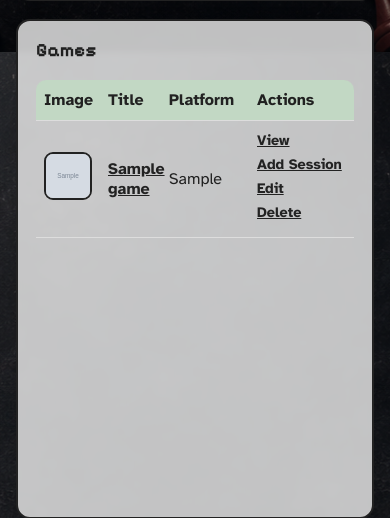
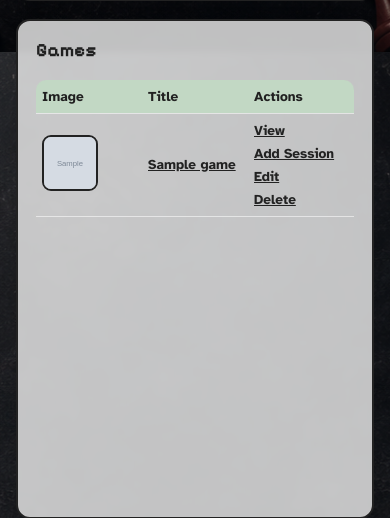
Before and after one commit to DarthCookie45/GameShelf, a Django app: page /games/ in a window 390 px wide. Shown: the part 792-1310 px from the top of the page. Run offline with Django 5.2, Linux system fonts and the light colour scheme; a user stored in the database is signed in; tables that the repository leaves empty hold one stand-in row (values such as "Sample post"); grey boxes marked "Sample" are stand-in pictures.

Commit message:
Fix responsive table and form polish

```diff
--- a/games/templates/games/games_list.html
+++ b/games/templates/games/games_list.html
@@ -116,11 +116,13 @@
                                 <td class="optional-col">{{ game.get_format_display }}</td>
                                 <td class="optional-col">{{ game.purchase_date|default:'-' }}</td>
                                 <td class="optional-col">{% if game.favourite %}Yes{% else %}No{% endif %}</td>
-                                <td class="table-actions">
-                                    <a href="{% url 'game_detail' game.pk %}">View</a>
-                                    <a href="{% url 'play_session_create' game.pk %}">Add Session</a>
-                                    <a href="{% url 'game_update' game.pk %}">Edit</a>
-                                    <a href="{% url 'game_delete' game.pk %}">Delete</a>
+                                <td>
+                                    <div class="table-actions">
+                                        <a href="{% url 'game_detail' game.pk %}">View</a>
+                                        <a href="{% url 'play_session_create' game.pk %}">Add Session</a>
+                                        <a href="{% url 'game_update' game.pk %}">Edit</a>
+                                        <a href="{% url 'game_delete' game.pk %}">Delete</a>
+                                    </div>
                                 </td>
                             </tr>
                         {% endfor %}
--- a/static/css/style.css
+++ b/static/css/style.css
@@ -562,19 +555,16 @@ h3,
 
 .table-wrap {
     max-width: 100%;
-    overflow-x: auto;
 }
 
 .games-table {
-    border-collapse: separate;
-    border-spacing: 0;
-    min-width: 950px;
+    border-collapse: collapse;
     width: 100%;
 }
 
 .games-table th,
 .games-table td {
-    border-bottom: 1px solid #dddddd;
+    border-bottom: 1px solid rgba(255, 255, 255, 0.55);
     padding: 12px;
     text-align: left;
     vertical-align: middle;
@@ -597,8 +587,12 @@ h3,
     text-decoration: none;
 }
 
+.games-table td {
+    overflow-wrap: anywhere;
+}
+
 .games-table tbody tr:hover {
-    background: var(--accent-soft);
+    background: rgba(255, 255, 255, 0.2);
 }
 
 .table-title-link {
@@ -607,14 +601,18 @@ h3,
 }
 
 .table-actions {
-    white-space: nowrap;
+    display: flex;
+    flex-wrap: wrap;
+    gap: 8px 12px;
+    min-width: 0px;
+    white-space: normal;
 }
 
 .table-actions a {
     color: var(--coal);
     display: inline-block;
     font-weight: bold;
-    margin-right: 12px;
+    margin: 0;
 }
 
 .game-thumb {
@@ -1489,54 +1481,114 @@ h3,
         width: 100%;
     }
 
-    .optional-col {
-        display: none;
-    }
-
-    .games-table {
-        min-width: 0;
-        table-layout: fixed;
-    }
-
-    .games-table th,
-    .games-table td {
-        padding: 10px 8px;
-    }
-
-    .games-table th:nth-child(1),
-    .games-table td:nth-child(1) {
-        width: 64px;
-    }
-
-    .games-table th:nth-child(2),
-    .games-table td:nth-child(2) {
-        width: auto;
-    }
-
-    .games-table th:nth-child(4),
-    .games-table td:nth-child(4) {
-        width: 88px;
-    }
-
-    .games-table th:nth-child(9),
-    .games-table td:nth-child(9) {
-        width: 105px;
-    }
-
-    .table-actions a {
-        display: block;
-        font-size: 0.9rem;
-        margin-bottom: 6px;
-        margin-right: 0;
-    }
-
-    .game-thumb {
-        height: 48px;
-        width: 48px;
-    }
-
     .premium-stats-grid,
     .premium-breakdown-grid {
         grid-template-columns: 1fr;
     }
 }
+
+@media (max-width: 500px) {
+    .table-actions {
+        display: grid;
+        gap: 6px;
+    }
+
+    .games-table tr {
+        padding: 12px;
+    }
+
+    .games-table td {
+        font-size: 0.9rem;
+    }
+}
+
+/*-- Games Table Responsive Cleanup --*/
+/* 1-image, 2-title, 3-type, 4-platform, 5-ownership, 6-format, 7-purchase-date, 8-favourite, 9-actions */
+@media (max-width: 1640px) {
+    .games-table th:nth-child(6),
+    .games-table td:nth-child(6) {
+        display: none;
+    }
+}
+
+@media (max-width: 1560px) {
+    .games-table th:nth-child(8),
+    .games-table td:nth-child(8) {
+        display: none;
+    }
+}
+
+@media (max-width: 1465px) {
+    .games-table th:nth-child(3),
+    .games-table td:nth-child(3) {
+        display: none;
+    }
+
+    .games-table {
+        table-layout: fixed;
+    }
+
+    .table-actions {
+        display: grid;
+        gap: 6px;
+        min-width: 0;
+    }
+}
+
+@media (max-width: 1080px) {
+    .games-table th:nth-child(5),
+    .games-table td:nth-child(5) {
+        display: none;
+    }
+}
+
+@media (max-width: 965px) {
+    .games-table th,
+    .games-table td {
+        font-size: 0.9rem;
+        padding: 10px 8px;
+    }
+}
+
+@media (max-width: 565px) {
+    .games-table th:nth-child(7),
+    .games-table td:nth-child(7) {
+        display: none;
+    }
+
+    .games-table {
+        table-layout: fixed;
+    }
+
+    .games-table th,
+    .games-table td {
+        font-size: 0.9rem;
+        padding: 10px 8px;
+    }
+
+    .table-actions {
+        display: grid;
+        gap: 6px;
+        min-width: 0;
+    }
+}
+
+@media (max-width: 465px) {
+    .games-table th:nth-child(4),
+    .games-table td:nth-child(4) {
+        display: none;
+    }
+
+    .games-table th,
+    .games-table td {
+        font-size: 0.85rem;
+        padding: 8px 6px;
+    }
+}
+
+@media (max-width: 340px) {
+    .games-table th:nth-child(1),
+    .games-table td:nth-child(1) {
+        display: none;
+    }
+}
--- a/static/js/main.js
+++ b/static/js/main.js
@@ -51,3 +51,18 @@ if (platformBadges.length && platformInput) {
     platformInput.addEventListener('input', syncSelectedBadges);
     syncSelectedBadges();
 }
+
+function keepFiltersOpenOnWideScreens() {
+    const filterDetails = document.querySelector('.filter-details');
+
+    if (!filterDetails) {
+        return;
+    }
+
+    if (window.innerWidth > 900) {
+        filterDetails.setAttribute('open', '');
+    }
+}
+
+window.addEventListener('load', keepFiltersOpenOnWideScreens);
+window.addEventListener('resize', keepFiltersOpenOnWideScreens);
```
Also changed, not shown: other parts of static/css/style.css (+56 -69 lines), TESTING.md (+6 -0 lines), games/forms.py (+24 -0 lines).
